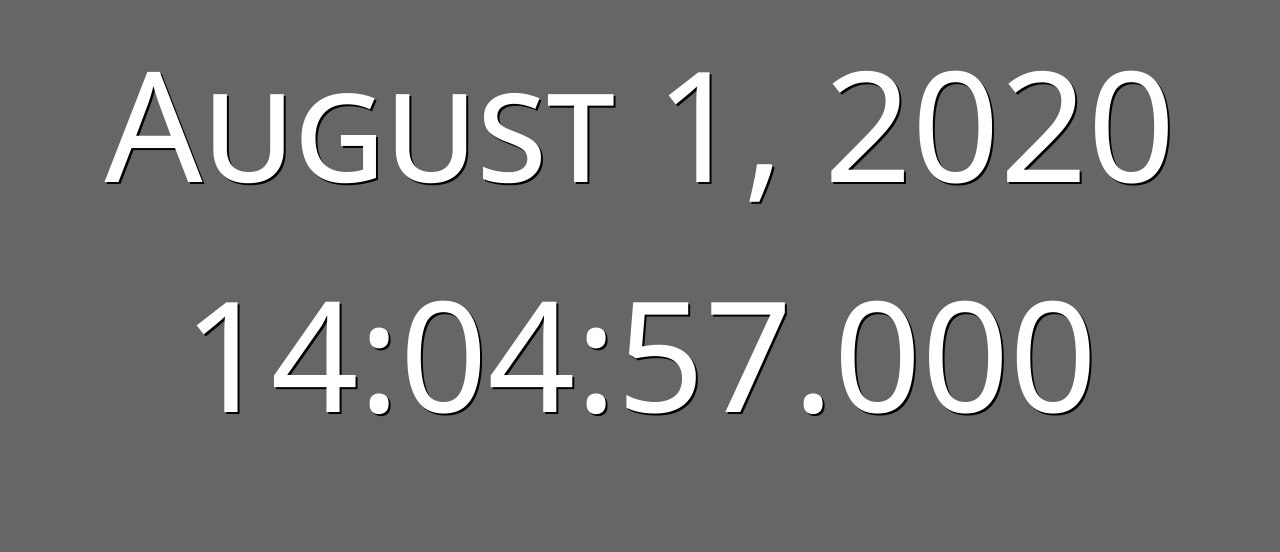
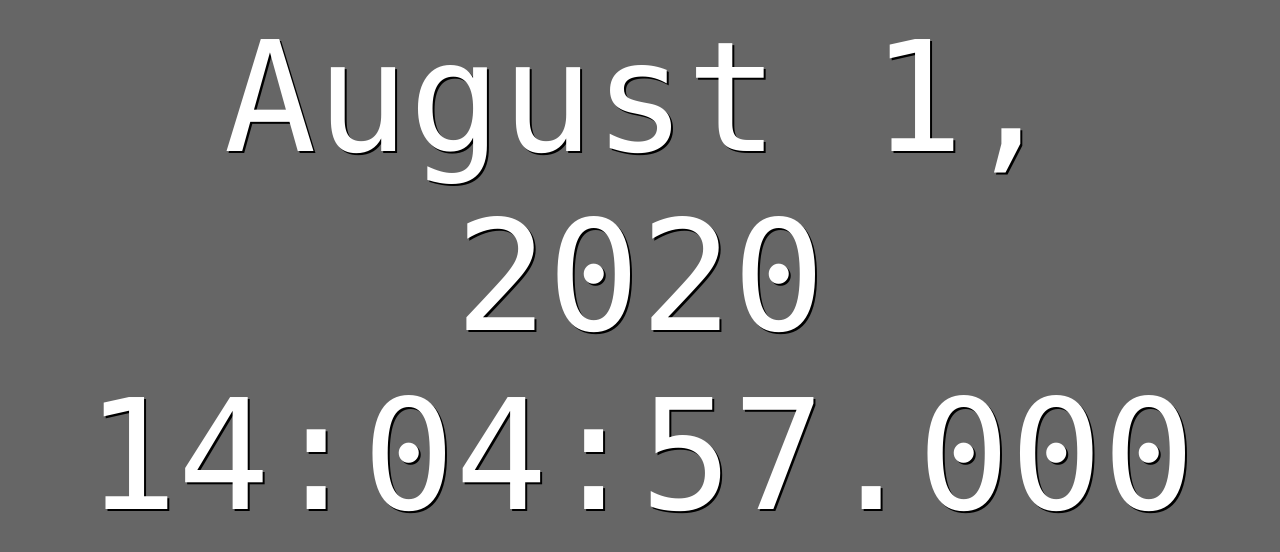
Before and after one commit to gnarr/gnarr.github.io, a plain HTML site: page index.html in a window 1280 px wide. Drawn offline with Linux system fonts and the light colour scheme.

Commit message:
Update index.html

```diff
--- a/index.html
+++ b/index.html
@@ -6,7 +6,7 @@
       body {background-color:#666;}
 
       #timedate {
-        font: small-caps lighter 43px/150% "Segoe UI", Frutiger, "Frutiger Linotype", "Dejavu Sans", "Helvetica Neue", Arial, sans-serif;
+        font-family: 'Lucida Console', Monaco, monospace;
         text-align: center;
         color: #fff;
         text-shadow: 2px 2px #000000;
```
